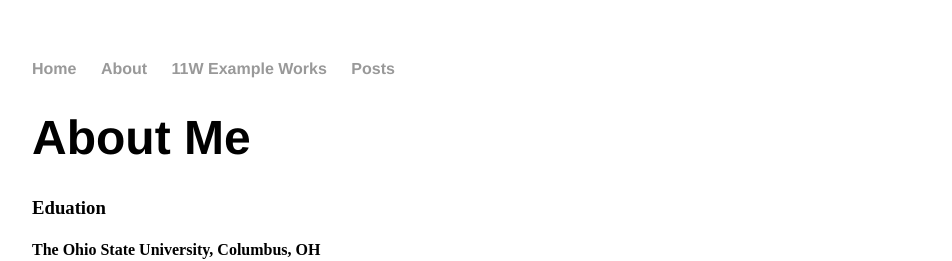
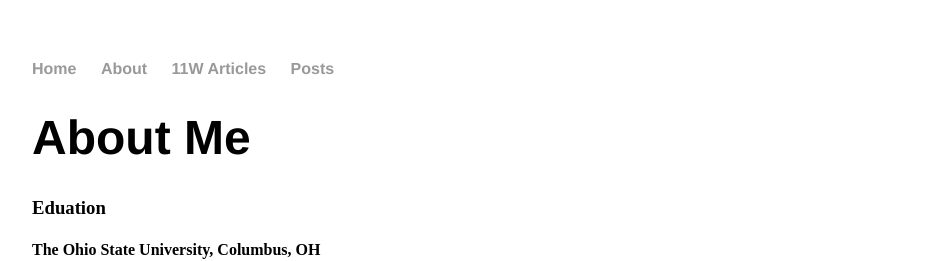
Before and after one commit to mtnartker/mtnartker.github.io, a Jekyll site: the page built from about/index.html, in a window 1280 px wide. Shown: the top 261 px of the page, without its empty margins (160-1112 px from the left). Built offline with Jekyll 4.4.1, drawn with Linux system fonts in a browser that asks for light colours.

Commit message:
Update about_def.html

```diff
--- a/_layouts/about_def.html
+++ b/_layouts/about_def.html
@@ -10,7 +10,7 @@
 	    		<ul>
 	        		<li><a href="/">Home</a></li>
 		        	<li><a href="/about">About</a></li>
-				<li><a href="/about">11W Example Works</a></li>
+				<li><a href="/about">11W Articles</a></li>
 	        		<li><a href="/blog">Posts</a></li>
 	    		</ul>
 			</nav>
```
